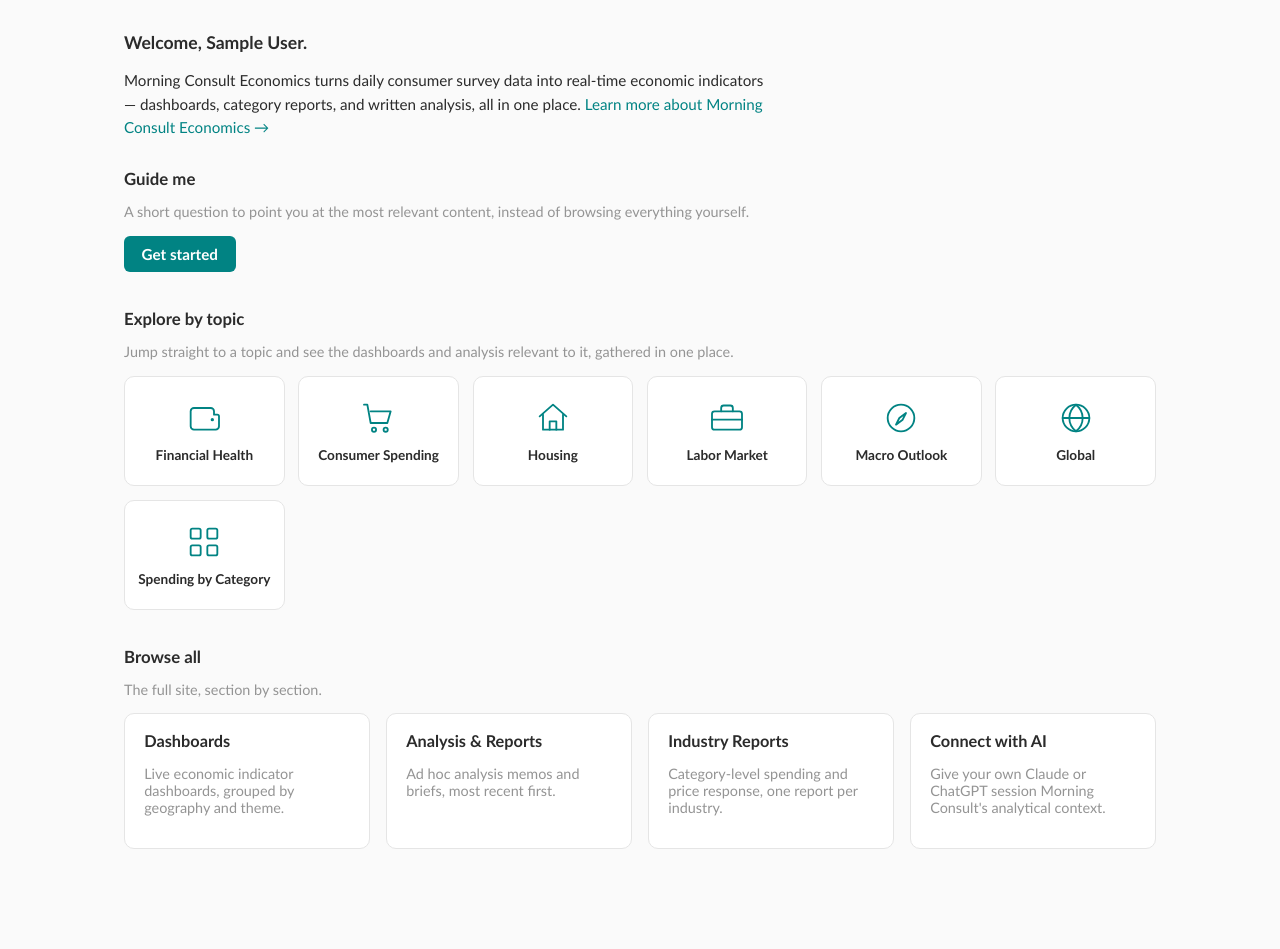
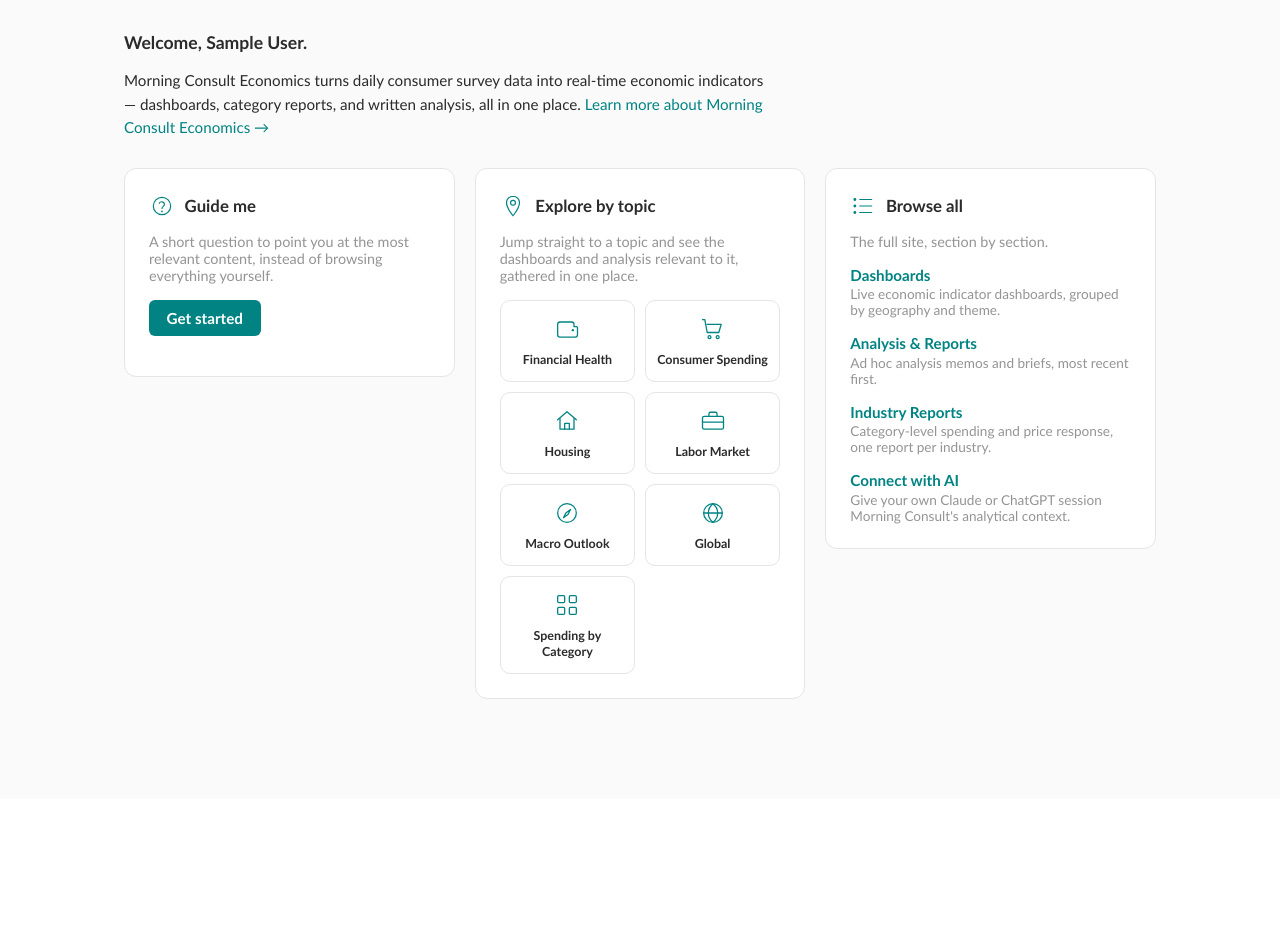
Before and after one commit to kbruun-rgb/MC-Econ-Intel, a Flask app: page / in a window 1280 px wide. Shown: the part 55-1004 px from the top of the page. After the commit the page ends 754 px from the top, so only its background shows below. Run offline with Flask 3, Linux system fonts and the light colour scheme; the visitor is signed in with stand-in values (Sample User, id 1).

Commit message:
Lay out the three home page paths side by side as bordered cards
Guide me / Explore by topic / Browse all were stacked vertically with
no visual link between them. Now three equal-width bordered cards in
a row (stacking to one column on narrow screens), each with its own
icon in the heading (question-mark circle, map pin, list) so they
read as three parallel options instead of unrelated page sections.
Compacted the topic tiles to 2 columns and switched Browse all from
mini-cards to a simple list to fit the narrower card width.

```diff
--- a/app/static/css/style.css
+++ b/app/static/css/style.css
@@ -120,16 +120,34 @@ main {
 }
 .team-card h3 { margin: 0 0 0.2rem; font-size: 1rem; }
 
-.path-section { margin-bottom: 2.25rem; }
+.path-grid {
+  display: grid;
+  grid-template-columns: repeat(3, 1fr);
+  gap: 1.25rem;
+  align-items: start;
+  margin-bottom: 2.25rem;
+}
+@media (max-width: 860px) {
+  .path-grid { grid-template-columns: 1fr; }
+}
+
+.path-card {
+  background: white;
+  border: 1px solid var(--mc-light-gray);
+  border-radius: 12px;
+  padding: 1.5rem;
+}
+
 .path-heading {
   font-size: 1.05rem;
   font-weight: 700;
   color: var(--mc-near-black);
-  margin: 0 0 0.3rem;
+  margin: 0 0 0.5rem;
   display: flex;
   align-items: center;
   gap: 0.6rem;
 }
+.path-heading .topic-icon { color: var(--mc-teal); flex-shrink: 0; }
 
 .topic-tile-grid {
   display: grid;
@@ -137,6 +155,22 @@ main {
   gap: 0.85rem;
   margin-top: 1rem;
 }
+.topic-tile-grid-compact {
+  grid-template-columns: repeat(2, 1fr);
+  gap: 0.6rem;
+}
+.topic-tile-grid-compact .topic-tile { padding: 0.85rem 0.5rem; }
+.topic-tile-grid-compact .topic-tile span { font-size: 0.78rem; }
+
+.browse-all-list {
+  list-style: none;
+  margin: 1rem 0 0;
+  padding: 0;
+}
+.browse-all-list li { margin-bottom: 1rem; }
+.browse-all-list li:last-child { margin-bottom: 0; }
+.browse-all-list a { display: block; font-weight: 600; font-size: 0.95rem; margin-bottom: 0.15rem; }
+.browse-all-list .subtle { display: block; font-size: 0.85rem; }
 
 .guide-step { max-width: 640px; }
 
--- a/app/templates/_icons.html
+++ b/app/templates/_icons.html
@@ -27,6 +27,20 @@
   <rect x="28" y="8" width="12" height="12" rx="2"/>
   <rect x="8" y="28" width="12" height="12" rx="2"/>
   <rect x="28" y="28" width="12" height="12" rx="2"/>
+  {% elif name == 'help' %}
+  <circle cx="24" cy="24" r="16"/>
+  <path d="M19 19a5 5 0 0 1 9.5 2.2c0 3.3-4.5 3.8-4.5 7.3"/>
+  <circle cx="24" cy="34" r="0.6" fill="currentColor"/>
+  {% elif name == 'pin' %}
+  <path d="M24 6c-6.6 0-12 5.4-12 12 0 9 12 24 12 24s12-15 12-24c0-6.6-5.4-12-12-12z"/>
+  <circle cx="24" cy="18" r="4.5"/>
+  {% elif name == 'list' %}
+  <path d="M18 12h22"/>
+  <path d="M18 24h22"/>
+  <path d="M18 36h22"/>
+  <circle cx="9" cy="12" r="1.6" fill="currentColor"/>
+  <circle cx="9" cy="24" r="1.6" fill="currentColor"/>
+  <circle cx="9" cy="36" r="1.6" fill="currentColor"/>
   {% endif %}
 </svg>
 {% endmacro %}
--- a/app/templates/home.html
+++ b/app/templates/home.html
@@ -6,53 +6,47 @@
   <p>Morning Consult Economics turns daily consumer survey data into real-time economic indicators &mdash; dashboards, category reports, and written analysis, all in one place. <a href="{{ url_for('main.about') }}">Learn more about Morning Consult Economics &rarr;</a></p>
 </div>
 
-<div class="path-section">
-  <h2 class="path-heading">Guide me</h2>
+<div class="path-grid">
+  <div class="path-card">
+    <h2 class="path-heading">{{ icons.topic_icon('help', 26) }} Guide me</h2>
     <p class="subtle">A short question to point you at the most relevant content, instead of browsing everything yourself.</p>
     <p><a class="btn" href="{{ url_for('main.guide') }}">Get started</a></p>
   </div>
 
-<div class="path-section">
-  <h2 class="path-heading">Explore by topic</h2>
+  <div class="path-card">
+    <h2 class="path-heading">{{ icons.topic_icon('pin', 26) }} Explore by topic</h2>
     <p class="subtle">Jump straight to a topic and see the dashboards and analysis relevant to it, gathered in one place.</p>
-  <div class="topic-tile-grid">
+    <div class="topic-tile-grid topic-tile-grid-compact">
       {% for t in topic_hubs %}
       <a class="topic-tile" href="{{ url_for('topics.detail', slug=t.slug) }}">
-      {{ icons.topic_icon(t.icon) }}
+        {{ icons.topic_icon(t.icon, 28) }}
         <span>{{ t.label }}</span>
       </a>
       {% endfor %}
     </div>
   </div>
 
-<div class="path-section">
-  <h2 class="path-heading">Browse all</h2>
+  <div class="path-card">
+    <h2 class="path-heading">{{ icons.topic_icon('list', 26) }} Browse all</h2>
     <p class="subtle">The full site, section by section.</p>
-  <div class="card-grid">
-    <div class="card">
-      <a class="card-link" href="{{ url_for('dashboards.index') }}">
-        <h3>Dashboards</h3>
-        <p class="subtle">Live economic indicator dashboards, grouped by geography and theme.</p>
-      </a>
-    </div>
-    <div class="card">
-      <a class="card-link" href="{{ url_for('reports.index') }}">
-        <h3>Analysis &amp; Reports</h3>
-        <p class="subtle">Ad hoc analysis memos and briefs, most recent first.</p>
-      </a>
-    </div>
-    <div class="card">
-      <a class="card-link" href="{{ url_for('industry_reports.index') }}">
-        <h3>Industry Reports</h3>
-        <p class="subtle">Category-level spending and price response, one report per industry.</p>
-      </a>
-    </div>
-    <div class="card">
-      <a class="card-link" href="{{ url_for('main.connect') }}">
-        <h3>Connect with AI</h3>
-        <p class="subtle">Give your own Claude or ChatGPT session Morning Consult's analytical context.</p>
-      </a>
-    </div>
+    <ul class="browse-all-list">
+      <li>
+        <a href="{{ url_for('dashboards.index') }}">Dashboards</a>
+        <span class="subtle">Live economic indicator dashboards, grouped by geography and theme.</span>
+      </li>
+      <li>
+        <a href="{{ url_for('reports.index') }}">Analysis &amp; Reports</a>
+        <span class="subtle">Ad hoc analysis memos and briefs, most recent first.</span>
+      </li>
+      <li>
+        <a href="{{ url_for('industry_reports.index') }}">Industry Reports</a>
+        <span class="subtle">Category-level spending and price response, one report per industry.</span>
+      </li>
+      <li>
+        <a href="{{ url_for('main.connect') }}">Connect with AI</a>
+        <span class="subtle">Give your own Claude or ChatGPT session Morning Consult's analytical context.</span>
+      </li>
+    </ul>
   </div>
 </div>
 {% endblock %}
```
Lines whose indentation alone changed are shown as unchanged.
